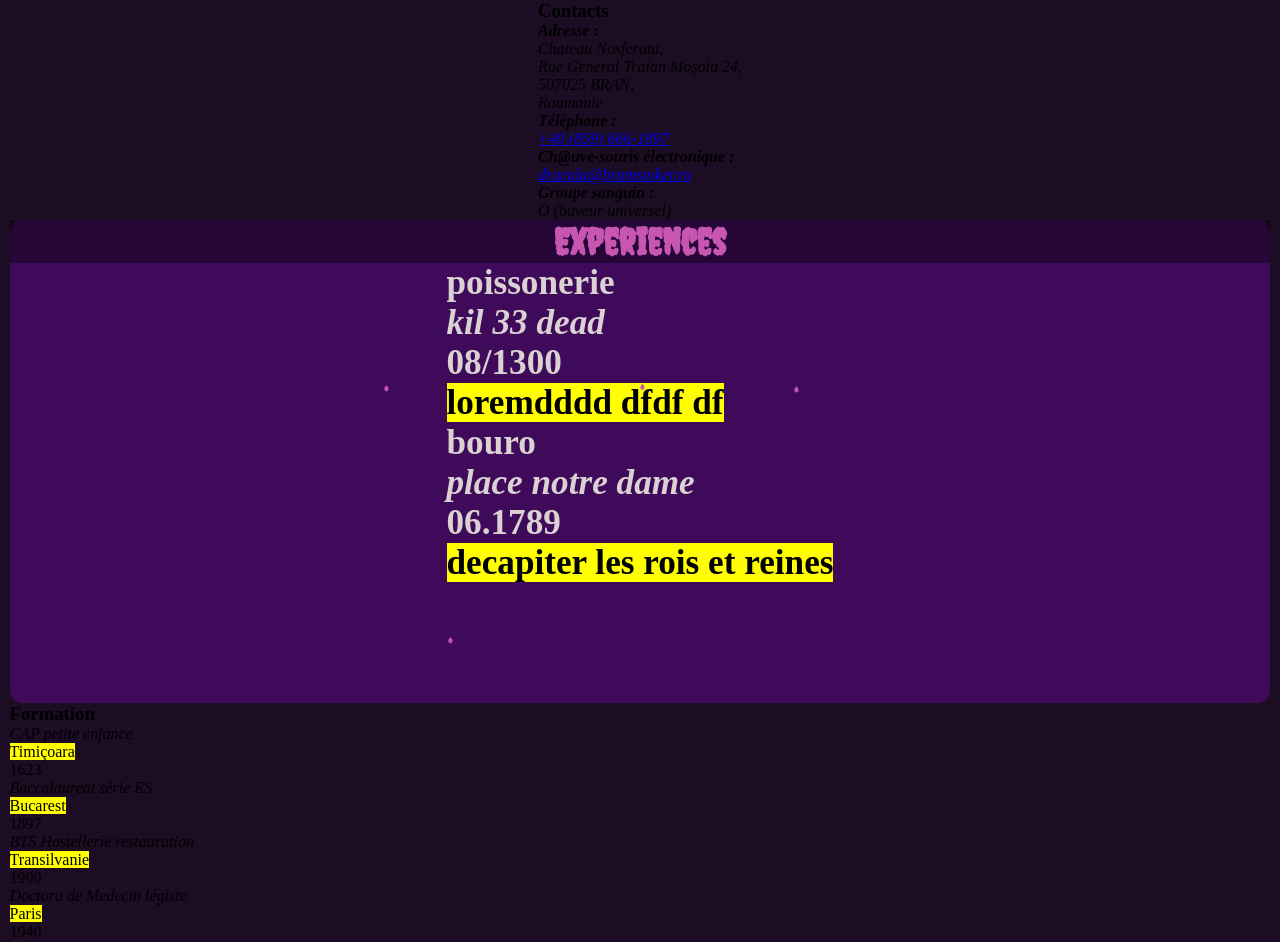
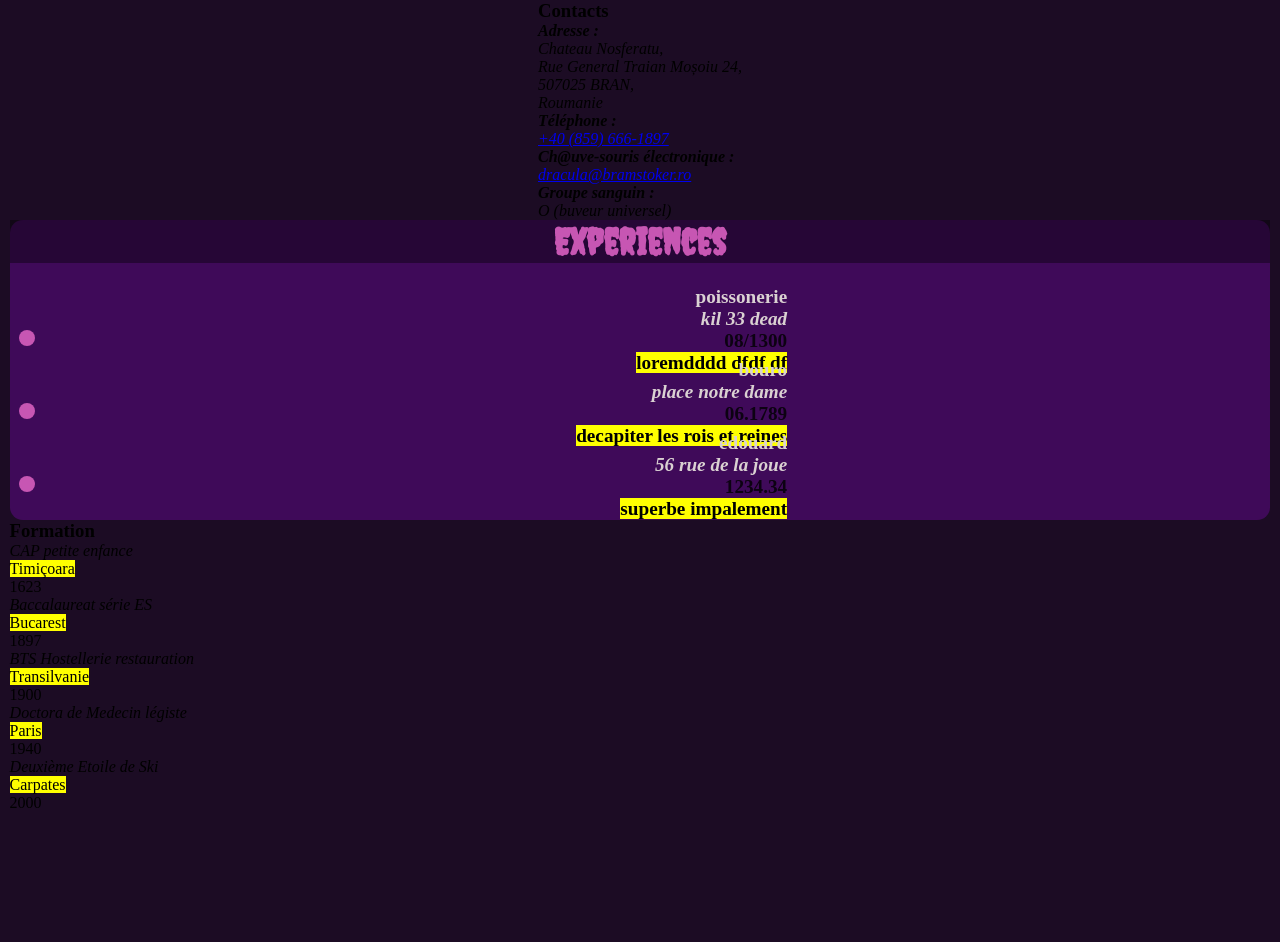
Before and after one commit to CodingBDX/project-1-dracula, a PHP site: page / in a window 1280 px wide. Shown: the part 282-1224 px from the top of the page. After the commit the page ends 1090 px from the top, so only its background shows below. Run offline with PHP 8.4, Linux system fonts and the light colour scheme.

Commit message:
integration graph

```diff
--- a/css/experiences.css
+++ b/css/experiences.css
@@ -12,19 +12,27 @@
 }
 
 .experiences .content h4 {
-    font-size: 2.2em;
+    /* font-size: 2.2em; */
 }
 
+.experiences .content {
+    display: flex;
+    text-align: right;
+    height: 100%;
+    font-size: 1.2em;
+    width: calc(100% - 1em);
+    margin: 2em 0 0 0;
+}
+
+.experiences .content time {
+    color: rgba(0, 0, 0, .8);
+}
 
 .experiences .header {
     text-align: center;
     background-color: rgba(0, 0, 0, .4);
     width: 100%;
     border-bottom: .5em solid rgba(#3F0A59, .5);
-}
-
-.experiences .content {
-    text-align: start;
 }
 
 .experiences .header h3 {
@@ -34,53 +42,42 @@
     font-family: 'Creepster', cursive;
 }
 
+.experiences .content-experiences {
 
-.drop {
-    width: .3em;
-    height: .3em;
-    border-radius: 0 100% 100% 100%;
-    background-color: var(--title);
-    position: absolute;
-    z-index: 3;
-
-    top: 83%;
-    animation: drop 3s infinite both;
+    height: 100%;
+    width: 100%;
 }
 
-.drop:nth-child(1) {
-    left: 3vw;
+.experiences .content .time {
+    padding-right: 1rem;
+    width: 2%;
+    height: 15%;
+    /* display: block;
+    z-index: 2; */
 }
 
-.drop:nth-child(2) {
-    left: 30%;
-    animation-delay: -.4s;
+.experiences .content .data-experiences {
+    gap: .5em;
+    text-align: right;
+    width: 60vw;
+    margin-top: -60px;
 }
 
-.drop:nth-child(3) {
-    left: 35%;
-    animation-delay: -1.5s;
+.experiences .content span.rounded {
+    position: relative;
+    display: block;
+    width: 16px;
+    height: 16px;
+    border-radius: 50%;
+    background-color: var(--title);
+    margin-top: 1.8rem;
+
 }
 
-.drop:nth-child(4) {
-    left: 62%;
-    animation-delay: -.8s;
+.experiences .content span.line {
+    display: block;
+    width: 2px;
+    height: 100%;
+    background-color: var(--title);
+    transform: translate(7px, 0);
 }
-
-
-
-@keyframes drop {
-    0% {
-        transform: translateY(0) scaleX(.85) rotate(45deg);
-        animation-timing-function: ease-out;
-    }
-
-    60% {
-        transform: translateY(120%) scaleX(.85) rotate(45deg);
-        animation-timing-function: ease-in;
-    }
-
-    80%,
-    100% {
-        transform: translateY(100vh) scaleX(.85) rotate(45deg);
-    }
-}
--- a/desktop.css
+++ b/desktop.css
@@ -4,3 +4,15 @@
 @import url(./css/header.css);
 @import url(./css/hobbies.css);
 @import url(./mobil.css);
+
+:root {
+    --title: #C756B3;
+    /* h2 - h3 - h4 */
+    --background: #1C0C24;
+    /* fond du body */
+    --background-els: #3F0A59;
+    /* fond des sections */
+    --text: #DAD1D2;
+    /* texte des sections et h1 */
+    --typo-title: font-family: 'Creepster', cursive;
+}
--- a/experiences.php
+++ b/experiences.php
@@ -14,21 +14,28 @@ $experiences = [
         'description' => 'decapiter les rois et reines',
     ],
     [
-        'name' => '',
-        'address' => '',
-        'date' => '',
-        'description' => '',
+        'name' => 'edouard',
+        'address' => '56 rue de la joue',
+        'date' => '1234.34',
+        'description' => 'superbe impalement',
     ],
 ];
 ?>
 <div class="experiences">
     <div class="header">
 <h3>Experiences</h3>
-<span class="drop"></span><span class="drop"></span><span class="drop"></span><span class="drop"></span>
 </div>
 <div class="content">
+
+    <div class="content-experiences">
 <?php
 foreach ($experiences as $key => $experience) {
+    echo ' <div class="time">';
+    echo ' <span class="rounded"></span>';
+
+    echo '     <span class="line"></span>';
+    echo '</div>';
+    echo '<div class="data-experiences">';
     foreach ($experience as $key => $value) {
         switch ($key) {
             case 'address' === $key:
@@ -52,7 +59,9 @@ foreach ($experiences as $key => $experience) {
                 break;
         }
     }
+    echo '</div>';
 }
 ?>
 </div>
 </div>
+</div>
--- a/index.php
+++ b/index.php
@@ -6,7 +6,9 @@
     <meta name="viewport" content="width=device-width, initial-scale=1.0">
     <title>Dracula | vonhog - super stars</title>
     <link rel="stylesheet" href="desktop.css">
-
+ <link rel="preconnect" href="https://fonts.googleapis.com">
+<link rel="preconnect" href="https://fonts.gstatic.com" crossorigin>
+<link href="https://fonts.googleapis.com/css2?family=Creepster&display=swap" rel="stylesheet">
 </head>
 <body>
     <!-- partie de alexis -->
--- a/mobil.css
+++ b/mobil.css
@@ -1,4 +1,5 @@
 @import url('https://fonts.googleapis.com/css2?family=Creepster&display=swap');
+
 @import url(./css/experiences.css);
 @import url(./css/formations.css);
 @import url(./css/header.css);
@@ -27,6 +28,7 @@ body {
     background-color: var(--background);
 }
 
+
 #container {
     display: flex;
     flex-direction: column;
@@ -35,18 +37,3 @@ body {
     width: 100%;
     height: 100%;
 }
-
-/* antony experiences */
-.experiences {
-    display: flex;
-    flex-direction: column;
-    justify-content: center;
-    align-items: center;
-    background-color: var(--background-els);
-    color: var(--text);
-
-}
-
-
-.experiences h3 {
-}
```
